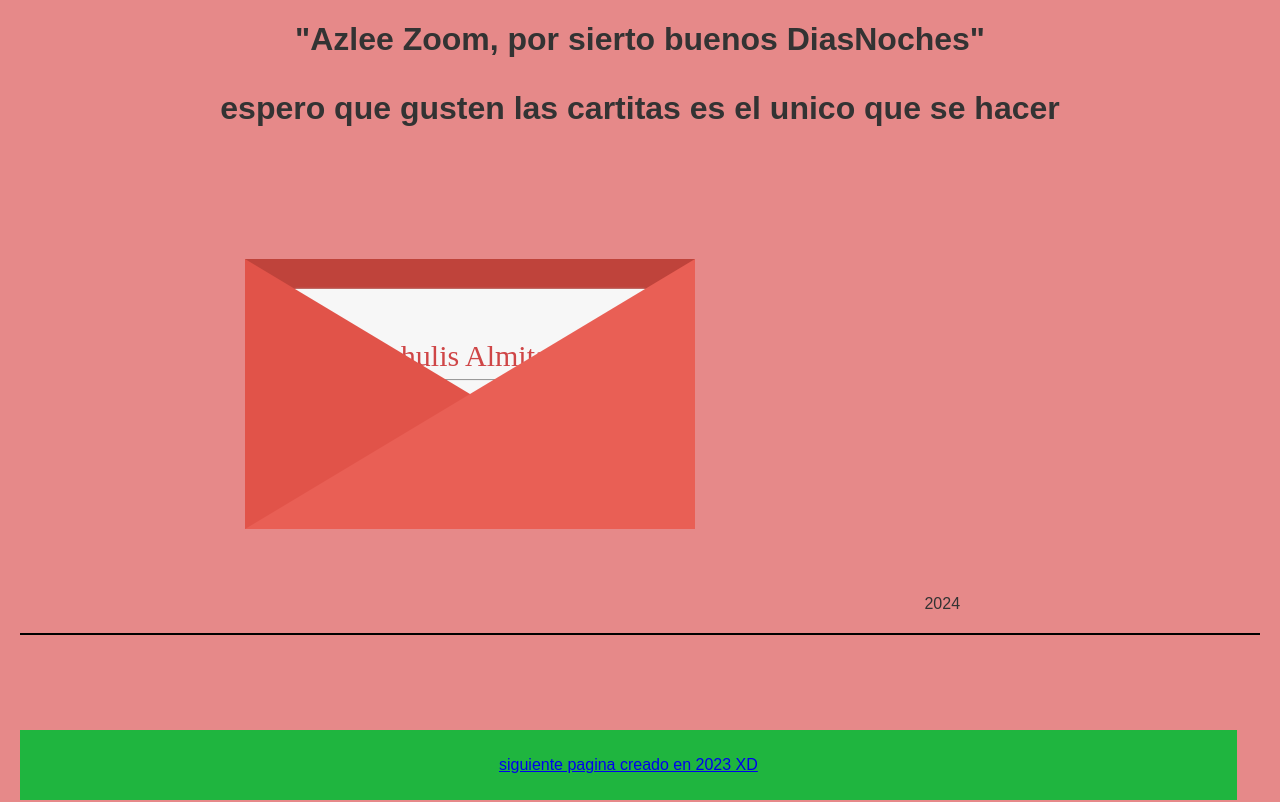
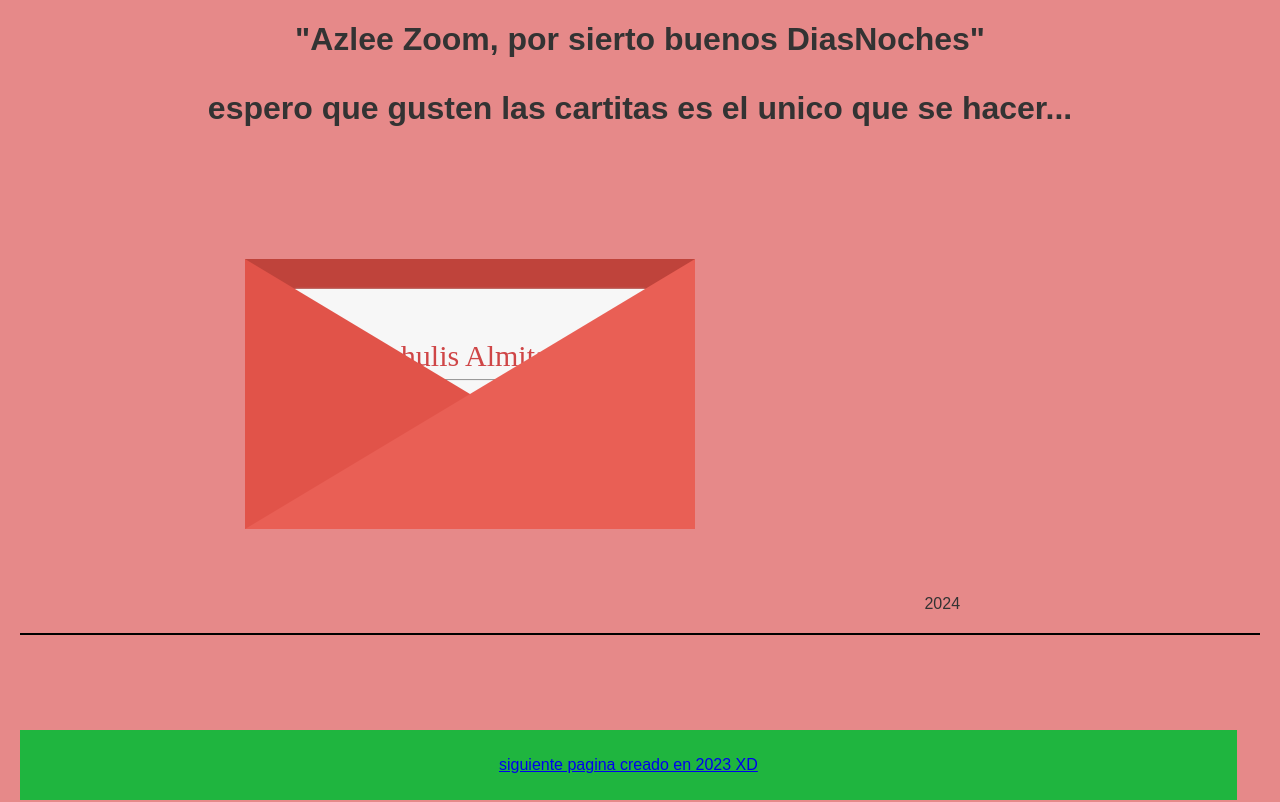
Before and after one commit to XuNnito/amistad14-02-24, a plain HTML site: page index.html in a window 1280 px wide. Shown: the top 802 px of the page. Drawn offline with nearby package versions, Linux system fonts and the light colour scheme; a web font is replaced by a local one.

Commit message:
Update index.html

```diff
--- a/index.html
+++ b/index.html
@@ -48,7 +48,7 @@
 </head>
 <body>
   <h1 style="text-align:center;">"Azlee Zoom, por sierto buenos DiasNoches"
-  <p>espero que gusten las cartitas es el unico que se hacer</p></h1>
+  <p>espero que gusten las cartitas es el unico que se hacer...</p></h1>
 
 <iframe src="index1.html" width="900px" height="450px" frameborder="0"></iframe>
 2024
```
